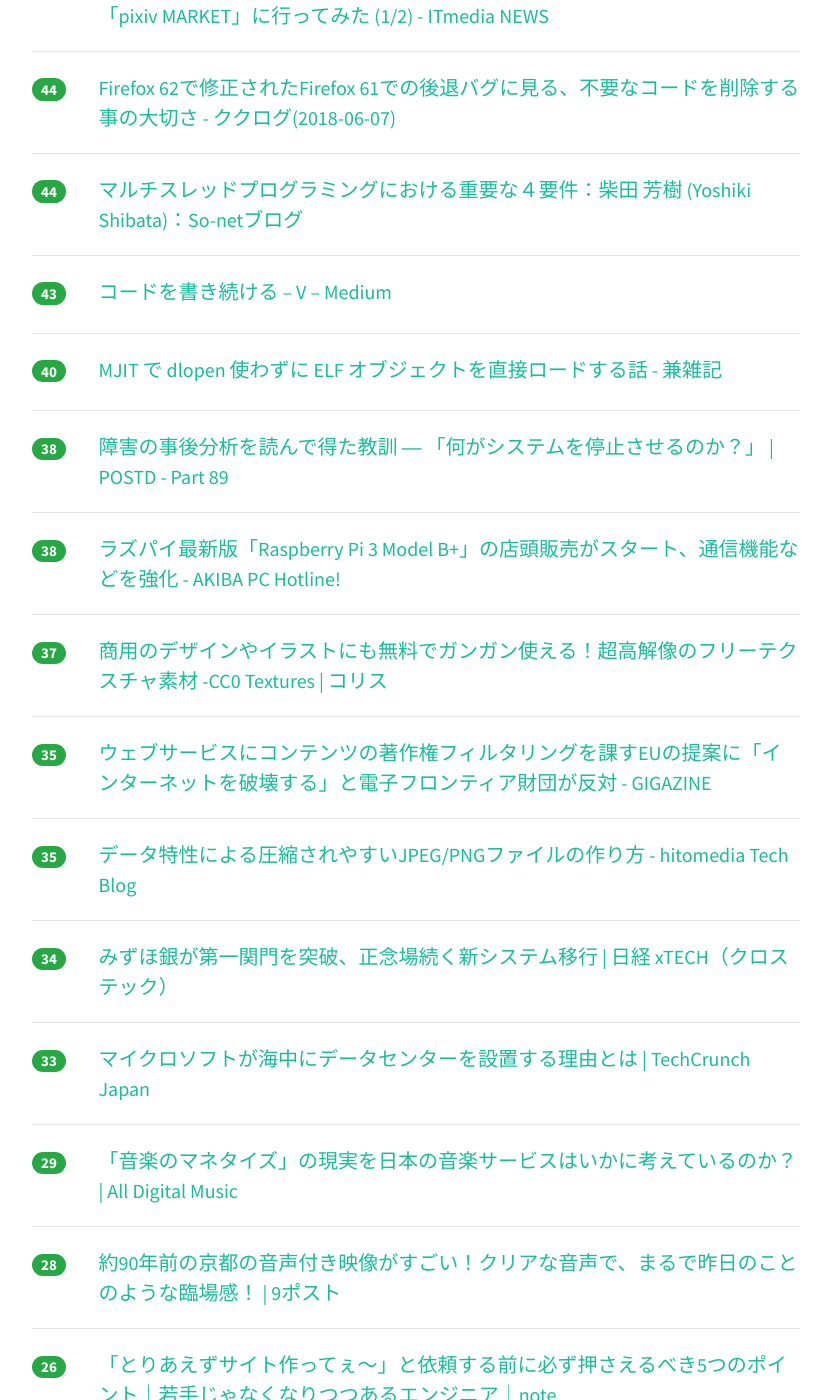
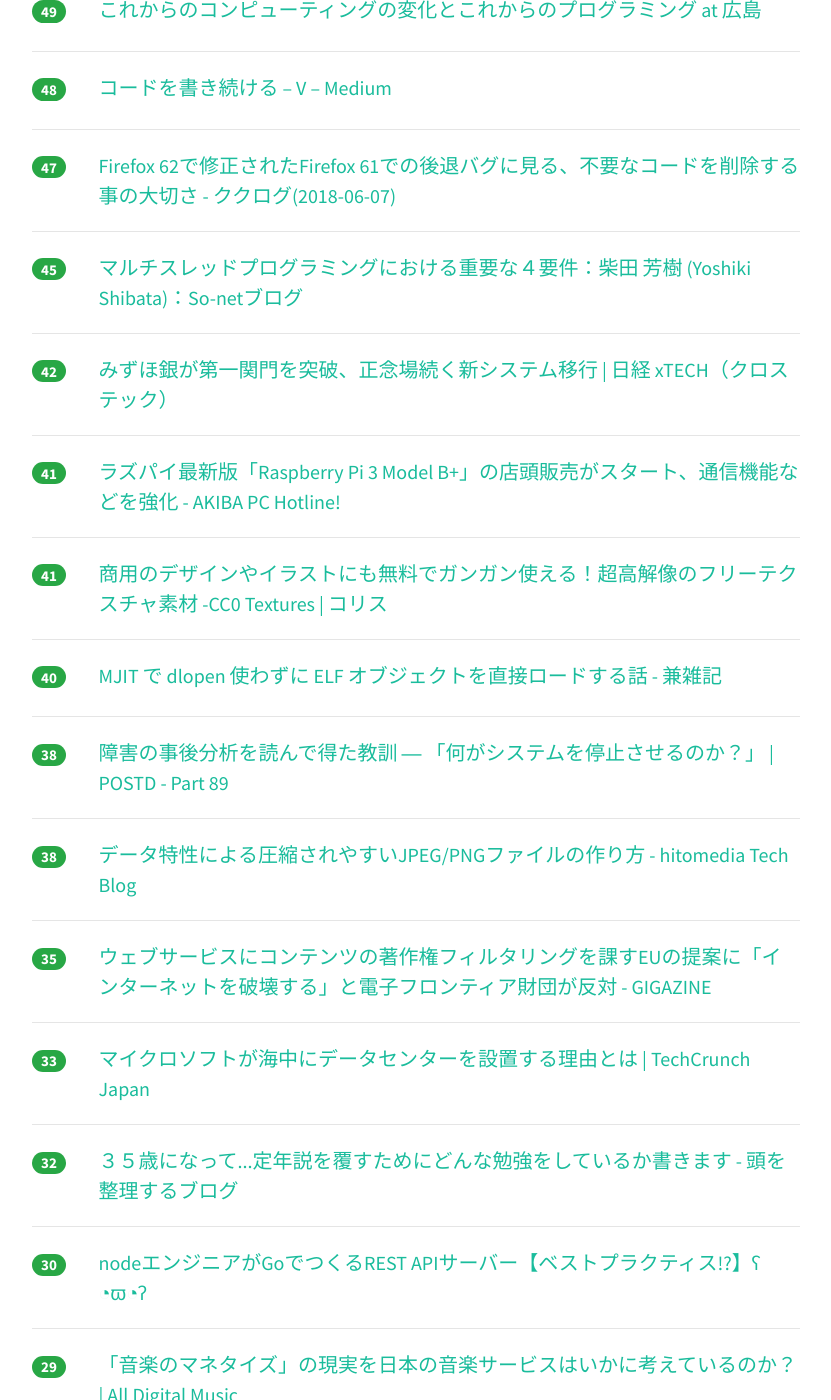
Before and after one commit to yatta47/hatena-matome-site, a Jekyll site: the page built from _posts/2018-06-11-hatena.md, in a window 1280 px wide and 1400 px high, scrolled down 1382 px. Shown: the whole window, without its empty margins (224-1055 px from the left). Built offline with Jekyll 4.4.1, drawn with Linux system fonts in a browser that asks for light colours; nearby versions of some CDN libraries; some of the changed text lies outside the part shown.

Commit message:
Updated 2018-06-11

```diff
--- a/_posts/2018-06-11-hatena.md
+++ b/_posts/2018-06-11-hatena.md
@@ -1,39 +1,49 @@
 ---
 layout: post
 title:  "2018-06-11 はてぶIT"
-date:   2018-06-11 16:01:20
+date:   2018-06-11 17:03:12
 tags: [it-hotentry]
 ---
-42 件のデータあり
+44 件のデータあり
 
 <hr><div class="row">
-<div class="col-1"><span class="badge badge-pill badge-success h2">254</span></div>
+<div class="col-1"><span class="badge badge-pill badge-success h2">264</span></div>
+<div class="col-11"><a href='https://internet.watch.impress.co.jp/docs/yajiuma/1126724.html' target='_blank'>開発者の3分の2以上は職場でマルチディスプレイを使用、10万人対象の調査で判明【やじうまWatch】 - INTERNET Watch</a></div>
+</div>
+<hr>
+<div class="row">
+<div class="col-1"><span class="badge badge-pill badge-success h2">262</span></div>
 <div class="col-11"><a href='https://www.publickey1.jp/blog/18/githubceonat_friedman_atom_githubms.html' target='_blank'>「GitHubの次期CEO、Nat Friedmanだけど質問ある？」 海外の掲示板で実施。Atomはどうなる？ GitHubアカウントはMSアカウントになったりしない？ などに回答 － Publickey</a></div>
 </div>
 <hr>
 <div class="row">
-<div class="col-1"><span class="badge badge-pill badge-success h2">246</span></div>
-<div class="col-11"><a href='https://internet.watch.impress.co.jp/docs/yajiuma/1126724.html' target='_blank'>開発者の3分の2以上は職場でマルチディスプレイを使用、10万人対象の調査で判明【やじうまWatch】 - INTERNET Watch</a></div>
-</div>
-<hr>
-<div class="row">
-<div class="col-1"><span class="badge badge-pill badge-success h2">152</span></div>
+<div class="col-1"><span class="badge badge-pill badge-success h2">161</span></div>
 <div class="col-11"><a href='http://karaage.hatenadiary.jp/entry/2018/06/11/073000' target='_blank'>ブログで公開転職活動を開始します - karaage. [からあげ]</a></div>
 </div>
 <hr>
 <div class="row">
-<div class="col-1"><span class="badge badge-pill badge-success h2">127</span></div>
+<div class="col-1"><span class="badge badge-pill badge-success h2">135</span></div>
+<div class="col-11"><a href='https://gigazine.net/news/20180611-undersea-cables/' target='_blank'>インターネットは海底に敷かれたケーブルによって成り立っている - GIGAZINE</a></div>
+</div>
+<hr>
+<div class="row">
+<div class="col-1"><span class="badge badge-pill badge-success h2">131</span></div>
 <div class="col-11"><a href='http://mizchi.hatenablog.com/entry/2018/06/10/235427' target='_blank'>ブラウザ上で完結するGit組み込みエディタ作っている - mizchi's blog</a></div>
 </div>
 <hr>
 <div class="row">
-<div class="col-1"><span class="badge badge-pill badge-success h2">118</span></div>
-<div class="col-11"><a href='https://gigazine.net/news/20180611-undersea-cables/' target='_blank'>インターネットは海底に敷かれたケーブルによって成り立っている - GIGAZINE</a></div>
+<div class="col-1"><span class="badge badge-pill badge-success h2">113</span></div>
+<div class="col-11"><a href='https://qiita.com/seya/items/26c8a0dc549a10efcdf8' target='_blank'>世のフロントエンドエンジニアにApollo Clientを布教したい</a></div>
 </div>
 <hr>
 <div class="row">
-<div class="col-1"><span class="badge badge-pill badge-success h2">98</span></div>
-<div class="col-11"><a href='https://qiita.com/seya/items/26c8a0dc549a10efcdf8' target='_blank'>世のフロントエンドエンジニアにApollo Clientを布教したい</a></div>
+<div class="col-1"><span class="badge badge-pill badge-success h2">69</span></div>
+<div class="col-11"><a href='https://www.slideshare.net/kaimaimizuhiro/it-101439391' target='_blank'>IT技術者が説明上手になるための七つの法則</a></div>
+</div>
+<hr>
+<div class="row">
+<div class="col-1"><span class="badge badge-pill badge-success h2">67</span></div>
+<div class="col-11"><a href='http://www.itmedia.co.jp/news/articles/1806/11/news063.html' target='_blank'>同人誌即売会が「現金不要」になったらどうなる？　キャッシュレス決済限定「pixiv MARKET」に行ってみた (1/2) - ITmedia NEWS</a></div>
 </div>
 <hr>
 <div class="row">
@@ -47,38 +57,43 @@ tags: [it-hotentry]
 </div>
 <hr>
 <div class="row">
-<div class="col-1"><span class="badge badge-pill badge-success h2">52</span></div>
+<div class="col-1"><span class="badge badge-pill badge-success h2">53</span></div>
 <div class="col-11"><a href='https://scrapbox.io/graphql-ruby-ja/' target='_blank'>GraphQL for Ruby</a></div>
 </div>
 <hr>
 <div class="row">
 <div class="col-1"><span class="badge badge-pill badge-success h2">49</span></div>
-<div class="col-11"><a href='https://www.slideshare.net/kaimaimizuhiro/it-101439391' target='_blank'>IT技術者が説明上手になるための七つの法則</a></div>
+<div class="col-11"><a href='https://www.slideshare.net/nowokay/at-101746717' target='_blank'>これからのコンピューティングの変化とこれからのプログラミング at 広島</a></div>
 </div>
 <hr>
 <div class="row">
 <div class="col-1"><span class="badge badge-pill badge-success h2">48</span></div>
-<div class="col-11"><a href='https://www.slideshare.net/nowokay/at-101746717' target='_blank'>これからのコンピューティングの変化とこれからのプログラミング at 広島</a></div>
+<div class="col-11"><a href='https://medium.com/@voluntas/c6d4a749327' target='_blank'>コードを書き続ける – V – Medium</a></div>
 </div>
 <hr>
 <div class="row">
 <div class="col-1"><span class="badge badge-pill badge-success h2">47</span></div>
-<div class="col-11"><a href='http://www.itmedia.co.jp/news/articles/1806/11/news063.html' target='_blank'>同人誌即売会が「現金不要」になったらどうなる？　キャッシュレス決済限定「pixiv MARKET」に行ってみた (1/2) - ITmedia NEWS</a></div>
-</div>
-<hr>
-<div class="row">
-<div class="col-1"><span class="badge badge-pill badge-success h2">44</span></div>
 <div class="col-11"><a href='http://www.clear-code.com/blog/2018/6/7.html' target='_blank'>Firefox 62で修正されたFirefox 61での後退バグに見る、不要なコードを削除する事の大切さ - ククログ(2018-06-07)</a></div>
 </div>
 <hr>
 <div class="row">
-<div class="col-1"><span class="badge badge-pill badge-success h2">44</span></div>
+<div class="col-1"><span class="badge badge-pill badge-success h2">45</span></div>
 <div class="col-11"><a href='http://yshibata.blog.so-net.ne.jp/2018-06-10' target='_blank'>マルチスレッドプログラミングにおける重要な４要件：柴田 芳樹 (Yoshiki Shibata)：So-netブログ</a></div>
 </div>
 <hr>
 <div class="row">
-<div class="col-1"><span class="badge badge-pill badge-success h2">43</span></div>
-<div class="col-11"><a href='https://medium.com/@voluntas/c6d4a749327' target='_blank'>コードを書き続ける – V – Medium</a></div>
+<div class="col-1"><span class="badge badge-pill badge-success h2">42</span></div>
+<div class="col-11"><a href='http://tech.nikkeibp.co.jp/atcl/nxt/column/18/00001/00610/' target='_blank'>みずほ銀が第一関門を突破、正念場続く新システム移行 | 日経 xTECH（クロステック）</a></div>
+</div>
+<hr>
+<div class="row">
+<div class="col-1"><span class="badge badge-pill badge-success h2">41</span></div>
+<div class="col-11"><a href='https://akiba-pc.watch.impress.co.jp/docs/news/news/1126689.html' target='_blank'>ラズパイ最新版「Raspberry Pi 3 Model B+」の店頭販売がスタート、通信機能などを強化 - AKIBA PC Hotline!</a></div>
+</div>
+<hr>
+<div class="row">
+<div class="col-1"><span class="badge badge-pill badge-success h2">41</span></div>
+<div class="col-11"><a href='https://coliss.com/articles/freebies/super-high-resolution-textures.html' target='_blank'>商用のデザインやイラストにも無料でガンガン使える！超高解像のフリーテクスチャ素材 -CC0 Textures | コリス</a></div>
 </div>
 <hr>
 <div class="row">
@@ -93,12 +108,7 @@ tags: [it-hotentry]
 <hr>
 <div class="row">
 <div class="col-1"><span class="badge badge-pill badge-success h2">38</span></div>
-<div class="col-11"><a href='https://akiba-pc.watch.impress.co.jp/docs/news/news/1126689.html' target='_blank'>ラズパイ最新版「Raspberry Pi 3 Model B+」の店頭販売がスタート、通信機能などを強化 - AKIBA PC Hotline!</a></div>
-</div>
-<hr>
-<div class="row">
-<div class="col-1"><span class="badge badge-pill badge-success h2">37</span></div>
-<div class="col-11"><a href='https://coliss.com/articles/freebies/super-high-resolution-textures.html' target='_blank'>商用のデザインやイラストにも無料でガンガン使える！超高解像のフリーテクスチャ素材 -CC0 Textures | コリス</a></div>
+<div class="col-11"><a href='http://tech.hitomedia.jp/entry/2018/06/08/200816' target='_blank'>データ特性による圧縮されやすいJPEG/PNGファイルの作り方 - hitomedia Tech Blog</a></div>
 </div>
 <hr>
 <div class="row">
@@ -107,18 +117,18 @@ tags: [it-hotentry]
 </div>
 <hr>
 <div class="row">
-<div class="col-1"><span class="badge badge-pill badge-success h2">35</span></div>
-<div class="col-11"><a href='http://tech.hitomedia.jp/entry/2018/06/08/200816' target='_blank'>データ特性による圧縮されやすいJPEG/PNGファイルの作り方 - hitomedia Tech Blog</a></div>
+<div class="col-1"><span class="badge badge-pill badge-success h2">33</span></div>
+<div class="col-11"><a href='http://jp.techcrunch.com/2018/06/10/2018-06-08-why-microsoft-wants-to-put-data-centers-at-the-bottom-of-the-ocean/' target='_blank'>マイクロソフトが海中にデータセンターを設置する理由とは | TechCrunch Japan</a></div>
 </div>
 <hr>
 <div class="row">
-<div class="col-1"><span class="badge badge-pill badge-success h2">34</span></div>
-<div class="col-11"><a href='http://tech.nikkeibp.co.jp/atcl/nxt/column/18/00001/00610/' target='_blank'>みずほ銀が第一関門を突破、正念場続く新システム移行 | 日経 xTECH（クロステック）</a></div>
+<div class="col-1"><span class="badge badge-pill badge-success h2">32</span></div>
+<div class="col-11"><a href='http://vac201.hateblo.jp/entry/2018/02/21/100000' target='_blank'>３５歳になって...定年説を覆すためにどんな勉強をしているか書きます - 頭を整理するブログ</a></div>
 </div>
 <hr>
 <div class="row">
-<div class="col-1"><span class="badge badge-pill badge-success h2">33</span></div>
-<div class="col-11"><a href='http://jp.techcrunch.com/2018/06/10/2018-06-08-why-microsoft-wants-to-put-data-centers-at-the-bottom-of-the-ocean/' target='_blank'>マイクロソフトが海中にデータセンターを設置する理由とは | TechCrunch Japan</a></div>
+<div class="col-1"><span class="badge badge-pill badge-success h2">30</span></div>
+<div class="col-11"><a href='https://qiita.com/moz450/items/bdd0eb8dff24caa5174a' target='_blank'>nodeエンジニアがGoでつくるREST APIサーバー【ベストプラクティス!?】ʕ ◔ϖ◔ʔ</a></div>
 </div>
 <hr>
 <div class="row">
@@ -127,18 +137,23 @@ tags: [it-hotentry]
 </div>
 <hr>
 <div class="row">
-<div class="col-1"><span class="badge badge-pill badge-success h2">28</span></div>
+<div class="col-1"><span class="badge badge-pill badge-success h2">29</span></div>
 <div class="col-11"><a href='https://9post.tv/118059' target='_blank'>約90年前の京都の音声付き映像がすごい！クリアな音声で、まるで昨日のことのような臨場感！ | 9ポスト</a></div>
 </div>
 <hr>
 <div class="row">
-<div class="col-1"><span class="badge badge-pill badge-success h2">26</span></div>
+<div class="col-1"><span class="badge badge-pill badge-success h2">29</span></div>
+<div class="col-11"><a href='http://blog.hatenablog.com/entry/official-meetup' target='_blank'>はてなブロガー向けイベント #はてなブログ公式ミートアップ 開催します！ LT登壇者も同時募集！ - 週刊はてなブログ</a></div>
+</div>
+<hr>
+<div class="row">
+<div class="col-1"><span class="badge badge-pill badge-success h2">28</span></div>
 <div class="col-11"><a href='https://note.mu/bibou_log/n/n97654806d6e1' target='_blank'>「とりあえずサイト作ってぇ〜」と依頼する前に必ず押さえるべき5つのポイント｜若手じゃなくなりつつあるエンジニア｜note</a></div>
 </div>
 <hr>
 <div class="row">
-<div class="col-1"><span class="badge badge-pill badge-success h2">26</span></div>
-<div class="col-11"><a href='https://qiita.com/moz450/items/bdd0eb8dff24caa5174a' target='_blank'>nodeエンジニアがGoでつくるREST APIサーバー【ベストプラクティス!?】ʕ ◔ϖ◔ʔ</a></div>
+<div class="col-1"><span class="badge badge-pill badge-success h2">27</span></div>
+<div class="col-11"><a href='http://www.atmarkit.co.jp/ait/articles/1806/11/news029.html' target='_blank'>AWSはなぜ、ECSがあるのにKubernetesのサービスを始めたのか、コックロフト氏に聞いた：AWSとオープンソース（1） - ＠IT</a></div>
 </div>
 <hr>
 <div class="row">
@@ -147,12 +162,7 @@ tags: [it-hotentry]
 </div>
 <hr>
 <div class="row">
-<div class="col-1"><span class="badge badge-pill badge-success h2">24</span></div>
-<div class="col-11"><a href='http://www.atmarkit.co.jp/ait/articles/1806/11/news029.html' target='_blank'>AWSはなぜ、ECSがあるのにKubernetesのサービスを始めたのか、コックロフト氏に聞いた：AWSとオープンソース（1） - ＠IT</a></div>
-</div>
-<hr>
-<div class="row">
-<div class="col-1"><span class="badge badge-pill badge-success h2">24</span></div>
+<div class="col-1"><span class="badge badge-pill badge-success h2">25</span></div>
 <div class="col-11"><a href='https://qiita.com/teradonburi/items/2ad98c7c21f1f6cc4390' target='_blank'>Apolloでの綺麗なAPI実装（GraphQL）を試す</a></div>
 </div>
 <hr>
@@ -167,8 +177,18 @@ tags: [it-hotentry]
 </div>
 <hr>
 <div class="row">
-<div class="col-1"><span class="badge badge-pill badge-success h2">20</span></div>
+<div class="col-1"><span class="badge badge-pill badge-success h2">22</span></div>
 <div class="col-11"><a href='https://togetter.com/li/1235975' target='_blank'>「幾ら何でもハードすぎじゃない？」マクドナルドの高校生向け求人広告のシフト例（時給800円）が過酷すぎる - Togetter</a></div>
+</div>
+<hr>
+<div class="row">
+<div class="col-1"><span class="badge badge-pill badge-success h2">21</span></div>
+<div class="col-11"><a href='https://www.bloomberg.co.jp/news/articles/2018-06-10/PA4LQT6TTDS001' target='_blank'>ビットコインが３カ月で最大の下げ－韓国の交換業者がハッキング被害 - Bloomberg</a></div>
+</div>
+<hr>
+<div class="row">
+<div class="col-1"><span class="badge badge-pill badge-success h2">21</span></div>
+<div class="col-11"><a href='https://o21o21.hatenablog.jp/entry/2018/05/31/141258' target='_blank'>【VR】Oculus GoをPCへミラーリングさせる(無線) - helloworlds</a></div>
 </div>
 <hr>
 <div class="row">
@@ -177,13 +197,13 @@ tags: [it-hotentry]
 </div>
 <hr>
 <div class="row">
-<div class="col-1"><span class="badge badge-pill badge-success h2">19</span></div>
-<div class="col-11"><a href='https://o21o21.hatenablog.jp/entry/2018/05/31/141258' target='_blank'>【VR】Oculus GoをPCへミラーリングさせる(無線) - helloworlds</a></div>
+<div class="col-1"><span class="badge badge-pill badge-success h2">17</span></div>
+<div class="col-11"><a href='http://techlife.cookpad.com/entry/2018/06/11/100355' target='_blank'>Service Mesh and Cookpad - クックパッド開発者ブログ</a></div>
 </div>
 <hr>
 <div class="row">
-<div class="col-1"><span class="badge badge-pill badge-success h2">18</span></div>
-<div class="col-11"><a href='https://www.bloomberg.co.jp/news/articles/2018-06-10/PA4LQT6TTDS001' target='_blank'>ビットコインが３カ月で最大の下げ－韓国の交換業者がハッキング被害 - Bloomberg</a></div>
+<div class="col-1"><span class="badge badge-pill badge-success h2">16</span></div>
+<div class="col-11"><a href='https://anond.hatelabo.jp/20180611020152' target='_blank'>特定班に届け</a></div>
 </div>
 <hr>
 <div class="row">
@@ -197,22 +217,12 @@ tags: [it-hotentry]
 </div>
 <hr>
 <div class="row">
-<div class="col-1"><span class="badge badge-pill badge-success h2">14</span></div>
-<div class="col-11"><a href='https://anond.hatelabo.jp/20180611020152' target='_blank'>特定班に届け</a></div>
-</div>
-<hr>
-<div class="row">
-<div class="col-1"><span class="badge badge-pill badge-success h2">14</span></div>
-<div class="col-11"><a href='https://ishida-webkontor.com/4163/' target='_blank'>MyISBNの評判は？本当に4980円で出版できるのか調べてみた | 大阪のホームページ制作ならイシダウェブ工房</a></div>
-</div>
-<hr>
-<div class="row">
-<div class="col-1"><span class="badge badge-pill badge-success h2">12</span></div>
+<div class="col-1"><span class="badge badge-pill badge-success h2">15</span></div>
 <div class="col-11"><a href='http://b.hatena.ne.jp/entry/s/anond.hatelabo.jp/20180611011239' target='_blank'>はてなブックマーク - 「男の子だって、お姫さまになれる」が呪いにしかならない理由</a></div>
 </div>
 <hr>
 <div class="row">
-<div class="col-1"><span class="badge badge-pill badge-success h2">8</span></div>
-<div class="col-11"><a href='http://blog.hatenablog.com/entry/official-meetup' target='_blank'>はてなブロガー向けイベント #はてなブログ公式ミートアップ 開催します！ LT登壇者も同時募集！ - 週刊はてなブログ</a></div>
+<div class="col-1"><span class="badge badge-pill badge-success h2">15</span></div>
+<div class="col-11"><a href='https://ishida-webkontor.com/4163/' target='_blank'>MyISBNの評判は？本当に4980円で出版できるのか調べてみた | 大阪のホームページ制作ならイシダウェブ工房</a></div>
 </div>
 <hr>
```
